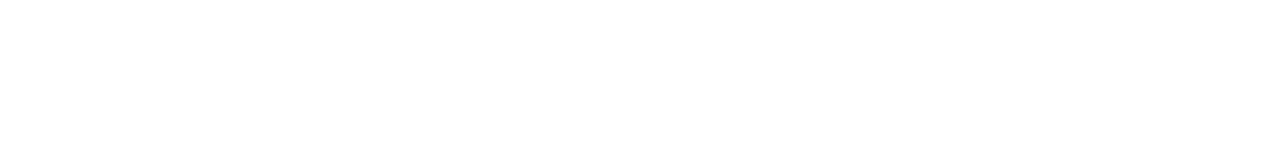
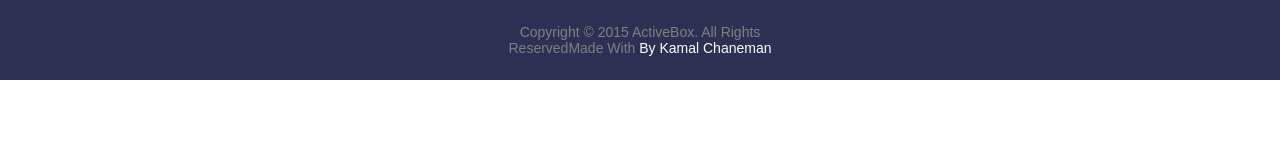
Before and after one commit to feoNikpl/ActiveBox, a website built with Parcel: page src/index.html in a window 1280 px wide. Built offline with nearby package versions, Linux system fonts and the light colour scheme; a web font is replaced by a local one.

Commit message:
added footer section

```diff
--- a/src/index.html
+++ b/src/index.html
@@ -9,6 +9,12 @@
     <title>ActiveBox</title>
 </head>
 <body>
-
+    <footer class="footer">
+        <div class="container">
+            <h2 class="footer-description">
+                Copyright © 2015 ActiveBox. All Rights ReservedMade With <span class="footer-description-highlited">By Kamal Chaneman</span>
+            </h2>
+        </div>
+    </footer>
 </body>
 </html>
--- /dev/null
+++ b/src/scss/footer.scss
@@ -0,0 +1,23 @@
+.footer{
+    padding: 24px 0;
+    background-color: rgba(44, 49, 84, 1);
+    @media (max-width: 320px) {
+        padding: 29px 0;
+    }
+}
+
+.footer-description{
+    margin: 0 auto;
+    width: 314px;
+    font-size: 14px;
+    font-weight: 400;
+    text-align: center;
+    color: rgba(128, 128, 128, 1);
+    @media (max-width: 320px) {
+        width: 280px;
+    }
+}
+
+.footer-description-highlited{
+    color: rgba(255, 255, 255, 1);
+}
--- a/src/scss/index.scss
+++ b/src/scss/index.scss
@@ -1,5 +1,6 @@
 @import url('./_cdn.scss');
 @import url('./_varables.scss');
+@import url('./footer.scss');
 
 * {
     margin: 0;
```
